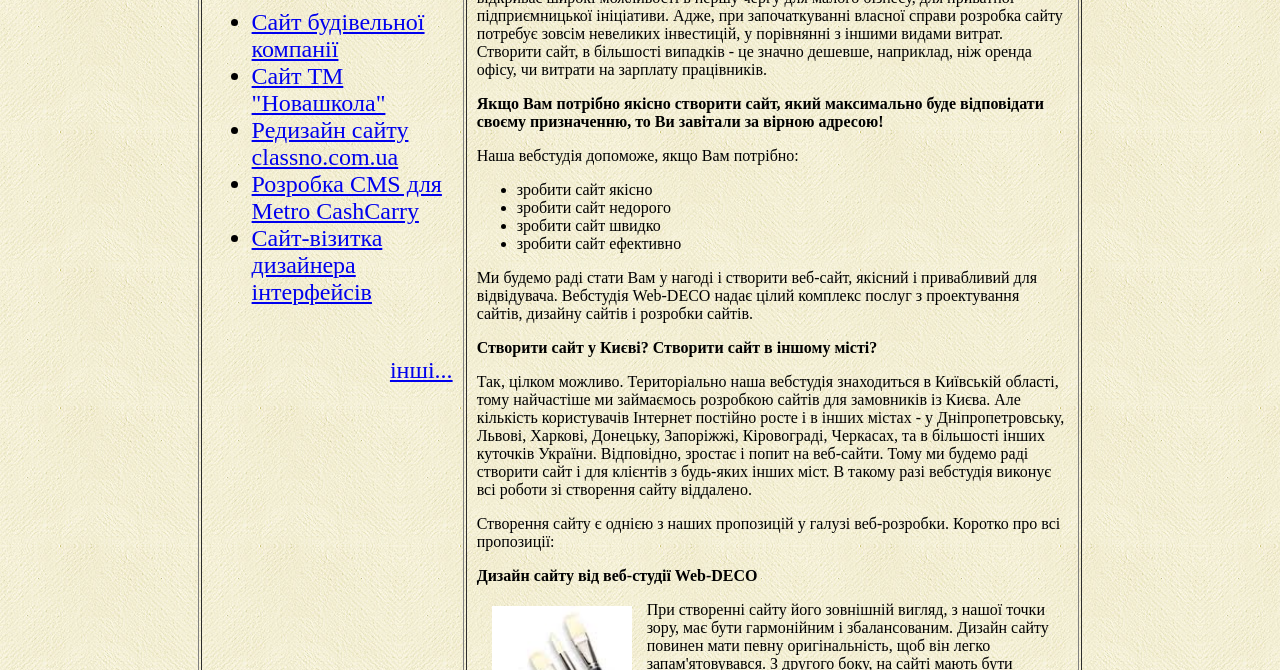
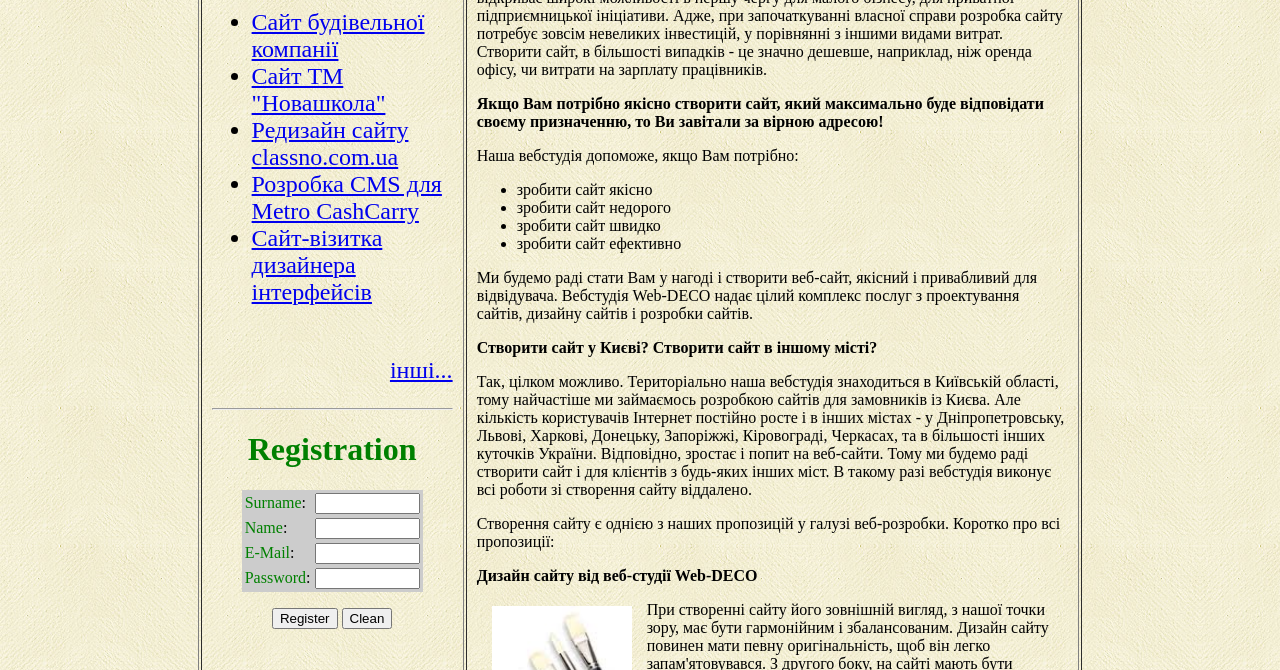
Before and after one commit to Forzik51/Holubev.Github.io, a plain HTML site: page index.html in a window 1280 px wide. Shown: the part 282-952 px from the top of the page. Drawn offline with Linux system fonts and the light colour scheme.

Commit message:
15 - Форма реестрації

```diff
--- a/index.html
+++ b/index.html
@@ -35,6 +35,34 @@
                         <p align="right"><a href="#">інші...</a></p>
                     </ul>
                     </font>
+                    <hr>
+<H1 align="center"><font color="green">Registration</font></H1>
+ <form action="forma.php" method="post" onsubmit="return send();">
+<TABLE align="center" bgcolor="#ccc">
+<TR>
+<TD><font color="green">Surname</font>: </TD>
+<TD><input type="text" size="10" maxlength="20" name="name2"> </TD>
+</TR>
+<TR>
+<TD><font color="green">Name</font>: </TD>
+<TD><input type="email" size="10" maxlength="20" name="email"> </TD>
+</TR>
+<TR>
+<TD><font color="green">E-Mail</font>: </TD>
+<TD><input type="text" size="10" maxlength="20" name="name1"> </TD>
+</TR>
+<TR>
+<TD><font color="green">Password</font>: </TD>
+<TD><input type="password" size="10" maxlength="20" name="password"> </TD>
+</TR>
+</TABLE>
+
+<p align="center">
+<input type="submit" value="Register" >
+<input type="reset" value="Clean" >
+</p>
+ </form>
+</hr>
 
                 </td>
 				<td width="70%">
```
